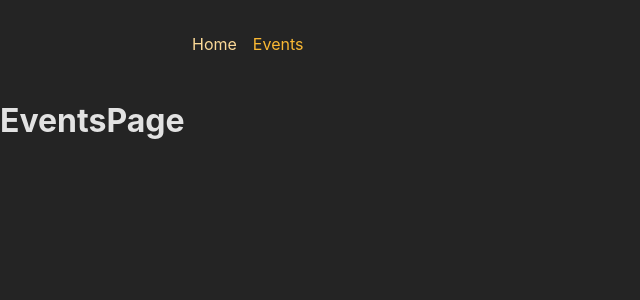
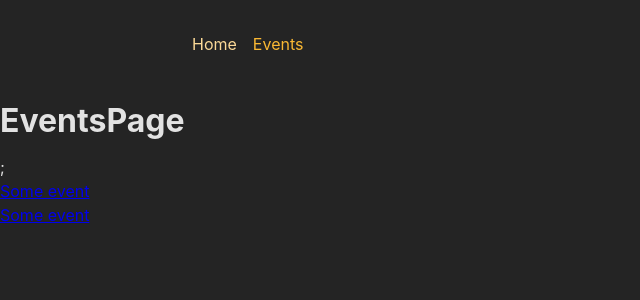
Before and after one commit to Svetlanatomasik/router-advanced, a React (Create React App) app in the folder frontend/: page /events in a window 1280 px wide. Shown: the top 300 px of the page, without its empty margins (0-640 px from the left). Built offline with nearby package versions, Linux system fonts and the light colour scheme.

Commit message:
output a list to the events page

```diff
--- a/frontend/src/App.js
+++ b/frontend/src/App.js
@@ -13,7 +13,7 @@
     children: [
       { index: true, element: <HomePage /> },
       { path: "events", element: <EventsPage /> },
-      { path: "events/eventId", element: <EventDetailPage /> },
+      { path: "events/:eventId", element: <EventDetailPage /> },
       { path: "events/new", element: <NewEventPage /> },
       { path: "events/:eventId/edit", element: <EditEventPage /> },
     ],
--- a/frontend/src/pages/Events.js
+++ b/frontend/src/pages/Events.js
@@ -1,5 +1,30 @@
+import { Link } from "react-router-dom";
+
+const DUMMY_EVENTS = [
+  {
+    id: "e1",
+    title: "Some event",
+  },
+  {
+    id: "e2",
+    title: "Some event",
+  },
+];
+
 const EventsPage = () => {
-    return <h1>EventsPage</h1>
-}
+  return (
+    <>
+      <h1>EventsPage</h1>;
+      <ul>
+        {DUMMY_EVENTS.map((event) => (
+          <li key={event.id}>
+            <Link to={event.id}>{event.title}</Link>
+            {/* convert it to a relative link by just navigating to event.id */}
+          </li>
+        ))}
+      </ul>
+    </>
+  );
+};
 
 export default EventsPage;
```
